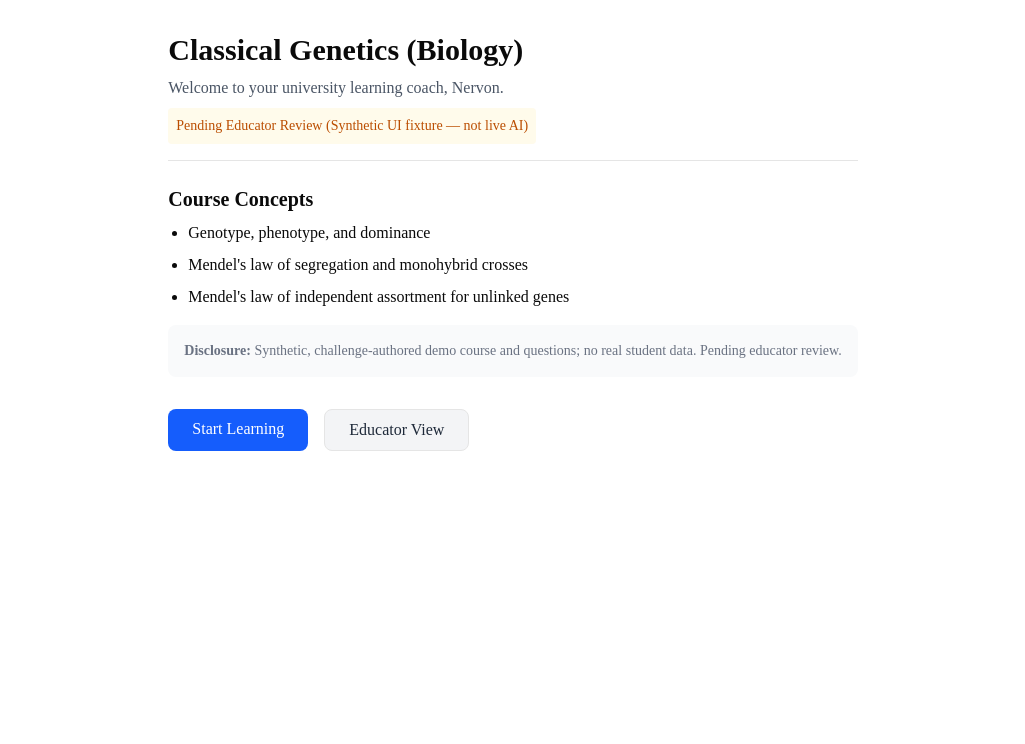
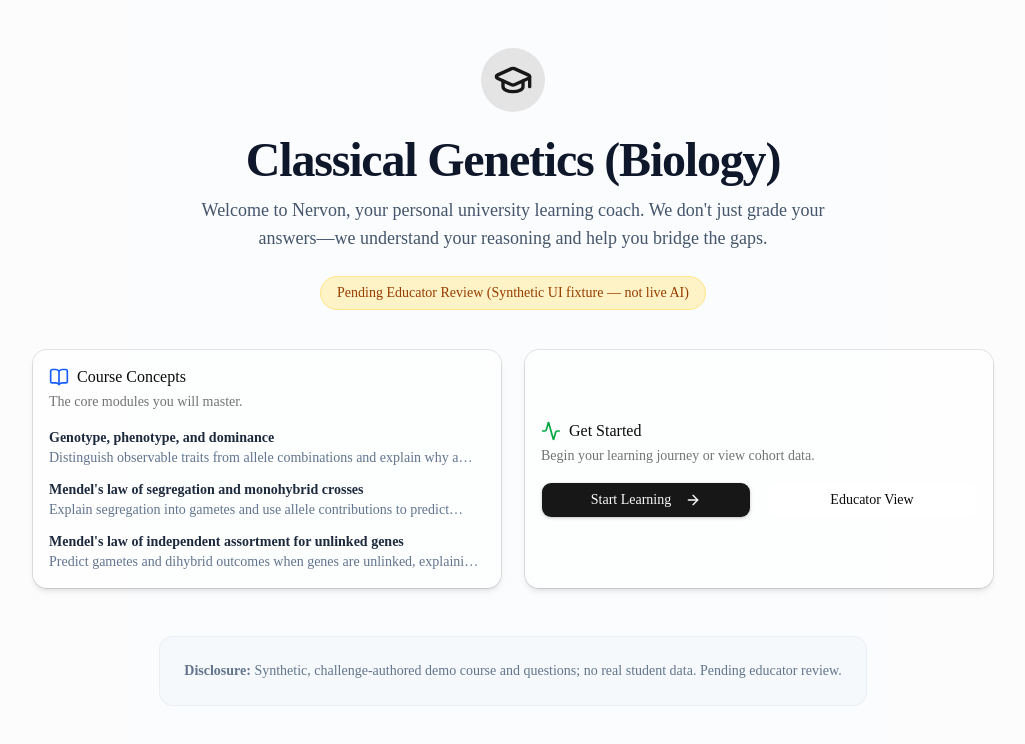
Before and after one commit to cephalic-labs/nervon, a Next.js app: page / in a window 1280 px wide. Shown: the top 744 px of the page, without its empty margins (127-1152 px from the left). Built offline with nearby package versions, Linux system fonts and the light colour scheme.

Commit message:
feat(ui): apply shadcn styling to main pages

```diff
--- a/app/educator/page.tsx
+++ b/app/educator/page.tsx
@@ -1,17 +1,35 @@
 import EducatorSummary from "@/components/EducatorSummary";
 import Link from "next/link";
+import { ArrowLeft, Users } from "lucide-react";
+import { buttonVariants } from "@/components/ui/button";
+import { getPublicCourse } from "@/lib/course";
 
 export default function EducatorPage() {
+  const course = getPublicCourse("classical-genetics");
+
   return (
-    <div className="max-w-4xl mx-auto p-8 flex flex-col gap-6">
-      <header className="flex justify-between items-center border-b pb-4">
-        <h1 className="text-2xl font-bold">Educator Dashboard</h1>
-        <Link href="/" className="text-blue-600 hover:underline">Back to Course</Link>
-      </header>
+    <div className="min-h-screen bg-slate-50/30">
+      <div className="max-w-6xl mx-auto p-6 md:p-10 flex flex-col gap-8">
+        <header className="flex flex-col sm:flex-row justify-between items-start sm:items-center border-b pb-6 gap-4">
+          <div className="flex items-center gap-4">
+            <div className="p-2.5 bg-indigo-100 rounded-lg">
+              <Users className="h-6 w-6 text-indigo-700" />
+            </div>
+            <div className="flex flex-col">
+              <h1 className="text-2xl font-bold tracking-tight text-slate-900">Educator Dashboard</h1>
+              <p className="text-sm font-medium text-slate-500">Course: {course.title}</p>
+            </div>
+          </div>
+          <Link href="/" className={buttonVariants({ variant: "ghost", className: "text-slate-600 hover:text-slate-900" })}>
+            <ArrowLeft className="mr-2 h-4 w-4" />
+            Back to Course
+          </Link>
+        </header>
 
-      <main className="mt-4">
-        <EducatorSummary />
-      </main>
+        <main className="w-full">
+          <EducatorSummary course={course} />
+        </main>
+      </div>
     </div>
   );
 }
--- a/app/learn/page.tsx
+++ b/app/learn/page.tsx
@@ -1,23 +1,35 @@
 import { getPublicCourse } from "@/lib/course";
 import LearnerFlow from "@/components/LearnerFlow";
 import Link from "next/link";
+import { ArrowLeft, BookOpen } from "lucide-react";
+import { buttonVariants } from "@/components/ui/button";
 
 export default function LearnPage() {
   const course = getPublicCourse("classical-genetics");
 
   return (
-    <div className="max-w-5xl mx-auto p-8 flex flex-col gap-6">
-      <header className="flex justify-between items-center border-b pb-4">
-        <div className="flex flex-col gap-1">
-          <h1 className="text-2xl font-bold">Nervon Coach</h1>
-          <p className="text-sm text-gray-500">Course: {course.title}</p>
-        </div>
-        <Link href="/" className="text-blue-600 hover:underline">Back to Course</Link>
-      </header>
+    <div className="min-h-screen bg-slate-50/30">
+      <div className="max-w-6xl mx-auto p-6 md:p-10 flex flex-col gap-8">
+        <header className="flex flex-col sm:flex-row justify-between items-start sm:items-center border-b pb-6 gap-4">
+          <div className="flex items-center gap-4">
+            <div className="p-2.5 bg-blue-100 rounded-lg">
+              <BookOpen className="h-6 w-6 text-blue-700" />
+            </div>
+            <div className="flex flex-col">
+              <h1 className="text-2xl font-bold tracking-tight text-slate-900">Nervon Coach</h1>
+              <p className="text-sm font-medium text-slate-500">Course: {course.title}</p>
+            </div>
+          </div>
+          <Link href="/" className={buttonVariants({ variant: "ghost", className: "text-slate-600 hover:text-slate-900" })}>
+            <ArrowLeft className="mr-2 h-4 w-4" />
+            Back to Course
+          </Link>
+        </header>
 
-      <main className="mt-4">
-        <LearnerFlow course={course} />
-      </main>
+        <main className="w-full">
+          <LearnerFlow course={course} />
+        </main>
+      </div>
     </div>
   );
 }
--- a/app/page.tsx
+++ b/app/page.tsx
@@ -1,42 +1,81 @@
 import Link from "next/link";
 import { getPublicCourse } from "@/lib/course";
+import { Button, buttonVariants } from "@/components/ui/button";
+import { Card, CardContent, CardHeader, CardTitle, CardDescription } from "@/components/ui/card";
+import { GraduationCap, ArrowRight, Activity, BookOpen } from "lucide-react";
 
 export default function CourseEntry() {
   const course = getPublicCourse("classical-genetics");
 
   return (
-    <div className="max-w-4xl mx-auto p-8 flex flex-col gap-6">
-      <header className="border-b pb-4">
-        <h1 className="text-3xl font-bold">{course.title}</h1>
-        <p className="text-gray-600 mt-2">Welcome to your university learning coach, Nervon.</p>
-        <p className="text-sm mt-2 font-medium text-amber-700 bg-amber-50 p-2 inline-block rounded">
-          {course.reviewStatus === "pending-educator-review" ? "Pending Educator Review (Synthetic UI fixture — not live AI)" : ""}
+    <div className="min-h-screen bg-slate-50/50">
+      <div className="max-w-5xl mx-auto p-8 flex flex-col gap-10 py-12">
+        <header className="flex flex-col gap-6 items-center text-center max-w-3xl mx-auto">
+          <div className="p-3 bg-primary/10 rounded-full">
+            <GraduationCap className="h-10 w-10 text-primary" />
+          </div>
+          <div className="flex flex-col gap-3">
+            <h1 className="text-4xl sm:text-5xl font-extrabold tracking-tight text-slate-900">
+              {course.title}
+            </h1>
+            <p className="text-lg text-slate-600 max-w-2xl">
+              Welcome to Nervon, your personal university learning coach. We don&apos;t just grade your answers—we understand your reasoning and help you bridge the gaps.
             </p>
+          </div>
+          {course.reviewStatus === "pending-educator-review" && (
+            <div className="bg-amber-100 text-amber-800 px-4 py-1.5 rounded-full text-sm font-medium border border-amber-200">
+              Pending Educator Review (Synthetic UI fixture — not live AI)
+            </div>
+          )}
         </header>
 
-      <main className="flex flex-col gap-4">
-        <section>
-          <h2 className="text-xl font-semibold mb-2">Course Concepts</h2>
-          <ul className="list-disc pl-5 flex flex-col gap-2">
+        <main className="flex flex-col gap-12">
+          <section className="grid gap-6 md:grid-cols-2">
+            <Card className="shadow-md border-slate-200/60 bg-white/50 backdrop-blur-sm">
+              <CardHeader>
+                <CardTitle className="flex items-center gap-2">
+                  <BookOpen className="h-5 w-5 text-blue-600" />
+                  Course Concepts
+                </CardTitle>
+                <CardDescription>The core modules you will master.</CardDescription>
+              </CardHeader>
+              <CardContent>
+                <ul className="flex flex-col gap-3">
                   {course.concepts.map((concept) => (
-              <li key={concept.id}>{concept.title}</li>
+                    <li key={concept.id} className="flex flex-col">
+                      <span className="font-semibold text-slate-800">{concept.title}</span>
+                      <span className="text-sm text-slate-500 line-clamp-1">{concept.learningObjective}</span>
+                    </li>
                   ))}
                 </ul>
+              </CardContent>
+            </Card>
+
+            <Card className="shadow-md border-slate-200/60 bg-white/50 backdrop-blur-sm flex flex-col justify-center">
+              <CardHeader>
+                <CardTitle className="flex items-center gap-2">
+                  <Activity className="h-5 w-5 text-green-600" />
+                  Get Started
+                </CardTitle>
+                <CardDescription>Begin your learning journey or view cohort data.</CardDescription>
+              </CardHeader>
+              <CardContent className="flex flex-col sm:flex-row gap-4">
+                <Link href="/learn" className={buttonVariants({ size: "lg", className: "flex-1 shadow-sm group" })}>
+                  Start Learning
+                  <ArrowRight className="ml-2 h-4 w-4 group-hover:translate-x-1 transition-transform" />
+                </Link>
+                <Link href="/educator" className={buttonVariants({ variant: "outline", size: "lg", className: "flex-1" })}>
+                  Educator View
+                </Link>
+              </CardContent>
+            </Card>
           </section>
 
-        <section className="text-sm text-gray-500 bg-gray-50 p-4 rounded-md">
+          <section className="text-sm text-slate-500 bg-slate-100/50 p-6 rounded-xl border border-slate-200/50 text-center max-w-3xl mx-auto">
             <p><strong>Disclosure:</strong> {course.disclosure}</p>
           </section>
-
-        <div className="flex gap-4 mt-4">
-          <Link href="/learn" className="bg-blue-600 text-white px-6 py-2 rounded-md hover:bg-blue-700">
-            Start Learning
-          </Link>
-          <Link href="/educator" className="bg-gray-100 text-gray-800 px-6 py-2 rounded-md border hover:bg-gray-200">
-            Educator View
-          </Link>
+        </main>
       </div>
-      </main>
     </div>
   );
 }
```
Lines whose indentation alone changed are shown as unchanged.
